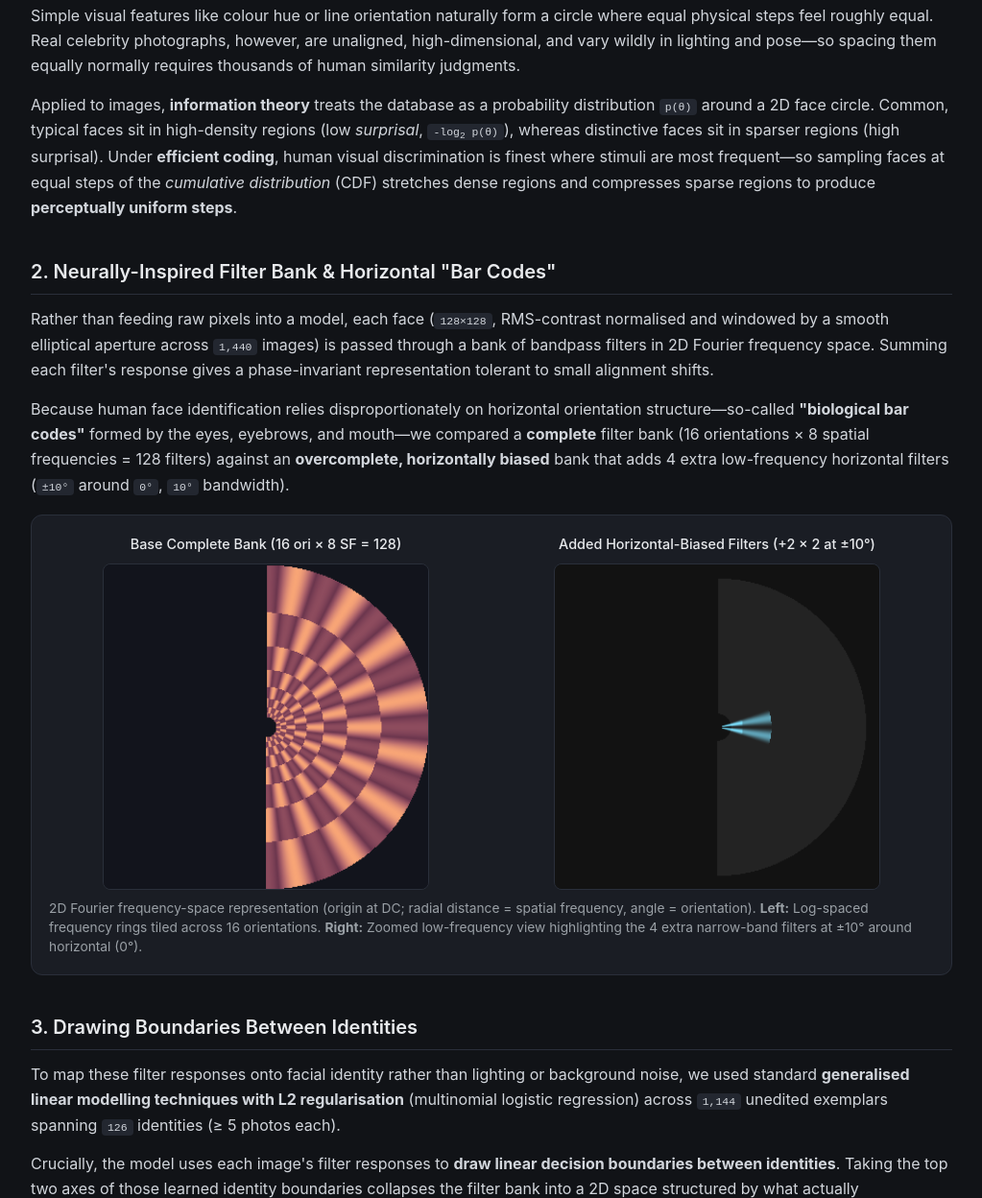
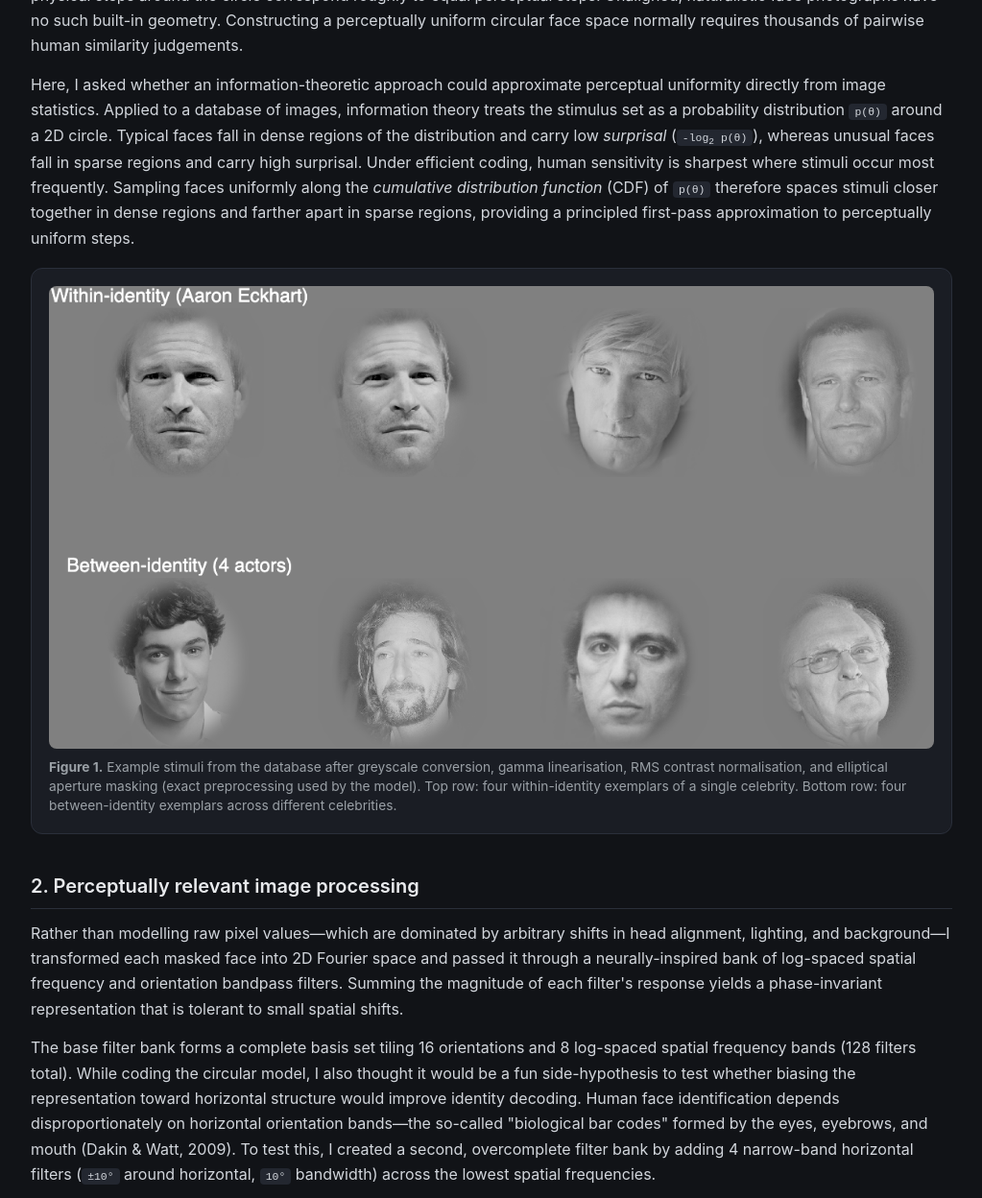
Before and after one commit to willjharrison/circular-face-model, a plain HTML site: page index.html in a window 1280 px wide. Shown: the part 284-1532 px from the top of the page at 96% size, without its empty margins (128-1151 px from the left). Drawn offline with Linux system fonts and the light colour scheme.

Commit message:
Update website with MATLAB filter figures, face exemplars, and 2AFC section

```diff
--- a/index.html
+++ b/index.html
@@ -40,9 +40,9 @@
       background: #2563eb;
       color: #ffffff;
       text-decoration: none;
-      padding: 9px 18px;
+      padding: 10px 20px;
       border-radius: 8px;
-      font-size: 0.92rem;
+      font-size: 0.94rem;
       font-weight: 500;
     }
     .cta-btn:hover { background: #1d4ed8; }
@@ -53,36 +53,17 @@
       padding: 18px;
       margin: 18px 0 24px;
     }
-    .figure-grid {
-      display: grid;
-      grid-template-columns: 1fr 1fr;
-      gap: 18px;
-      align-items: center;
-    }
-    @media (max-width: 720px) {
-      .figure-grid { grid-template-columns: 1fr; }
+    .figure-card img.fig-img {
+      width: 100%;
+      height: auto;
+      display: block;
+      border-radius: 8px;
     }
     .fig-caption {
       font-size: 0.86rem;
       color: var(--muted);
       margin-top: 10px;
       line-height: 1.45;
-    }
-    canvas {
-      width: 100%;
-      max-width: 340px;
-      height: auto;
-      display: block;
-      margin: 0 auto;
-      border-radius: 8px;
-      border: 1px solid var(--border);
-    }
-    .canvas-title {
-      text-align: center;
-      font-size: 0.9rem;
-      font-weight: 500;
-      color: var(--text);
-      margin-bottom: 8px;
     }
     .ring-panel {
       background: var(--midgrey);
@@ -126,6 +107,13 @@
       margin-top: 2px;
       text-shadow: 0 1px 2px rgba(0,0,0,0.45);
     }
+    .caveat-box {
+      background: rgba(255, 118, 117, 0.08);
+      border: 1px solid rgba(255, 118, 117, 0.35);
+      border-radius: 10px;
+      padding: 16px 18px;
+      margin: 16px 0 20px;
+    }
     code {
       background: #232730;
       padding: 2px 6px;
@@ -138,73 +126,60 @@
   <div class="wrap">
     <h1>Information-Theoretic Circular Face Space</h1>
     <p class="subtitle">
-      Building a perceptually uniform ring of unedited, in-the-wild faces without exhaustive psychophysical calibration.
+      An exploratory attempt to build a perceptually uniform circular space of unedited celebrity faces without extensive psychophysical calibration.
     </p>
-    <a class="cta-btn" href="task.html">Launch 2AFC Validation Task &rarr;</a>
 
     <h2>1. Can Information Theory Create Perceptually Uniform Steps?</h2>
     <p>
-      Simple visual features like colour hue or line orientation naturally form a circle where equal physical steps feel roughly equal.
-      Real celebrity photographs, however, are unaligned, high-dimensional, and vary wildly in lighting and pose—so spacing them equally
-      normally requires thousands of human similarity judgments.
+      Many psychophysical experiments rely on circular stimulus dimensions—such as colour hue or line orientation—because equal physical steps around the circle correspond roughly to equal perceptual steps. Unaligned, naturalistic face photographs have no such built-in geometry. Constructing a perceptually uniform circular face space normally requires thousands of pairwise human similarity judgements.
     </p>
     <p>
-      Applied to images, <strong>information theory</strong> treats the database as a probability distribution <code>p(&theta;)</code> around a
-      2D face circle. Common, typical faces sit in high-density regions (low <em>surprisal</em>, <code>-log<sub>2</sub> p(&theta;)</code>),
-      whereas distinctive faces sit in sparser regions (high surprisal). Under <strong>efficient coding</strong>, human visual discrimination
-      is finest where stimuli are most frequent—so sampling faces at equal steps of the <em>cumulative distribution</em> (CDF) stretches dense
-      regions and compresses sparse regions to produce <strong>perceptually uniform steps</strong>.
-    </p>
-
-    <h2>2. Neurally-Inspired Filter Bank &amp; Horizontal "Bar Codes"</h2>
-    <p>
-      Rather than feeding raw pixels into a model, each face (<code>128&times;128</code>, RMS-contrast normalised and windowed by a smooth
-      elliptical aperture across <code>1,440</code> images) is passed through a bank of bandpass filters in 2D Fourier frequency space.
-      Summing each filter's response gives a phase-invariant representation tolerant to small alignment shifts.
-    </p>
-    <p>
-      Because human face identification relies disproportionately on horizontal orientation structure—so-called
-      <strong>"biological bar codes"</strong> formed by the eyes, eyebrows, and mouth—we compared a <strong>complete</strong> filter bank
-      (16 orientations &times; 8 spatial frequencies = 128 filters) against an <strong>overcomplete, horizontally biased</strong> bank
-      that adds 4 extra low-frequency horizontal filters (<code>&plusmn;10&deg;</code> around <code>0&deg;</code>, <code>10&deg;</code> bandwidth).
+      Here, I asked whether an information-theoretic approach could approximate perceptual uniformity directly from image statistics. Applied to a database of images, information theory treats the stimulus set as a probability distribution <code>p(&theta;)</code> around a 2D circle. Typical faces fall in dense regions of the distribution and carry low <em>surprisal</em> (<code>-log<sub>2</sub> p(&theta;)</code>), whereas unusual faces fall in sparse regions and carry high surprisal. Under efficient coding, human sensitivity is sharpest where stimuli occur most frequently. Sampling faces uniformly along the <em>cumulative distribution function</em> (CDF) of <code>p(&theta;)</code> therefore spaces stimuli closer together in dense regions and farther apart in sparse regions, providing a principled first-pass approximation to perceptually uniform steps.
     </p>
 
     <div class="figure-card">
-      <div class="figure-grid">
-        <div>
-          <div class="canvas-title">Base Complete Bank (16 ori &times; 8 SF = 128)</div>
-          <canvas id="canvas-base" width="320" height="320"></canvas>
-        </div>
-        <div>
-          <div class="canvas-title">Added Horizontal-Biased Filters (+2 &times; 2 at &plusmn;10&deg;)</div>
-          <canvas id="canvas-bias" width="320" height="320"></canvas>
-        </div>
+      <img class="fig-img" src="figures/within_between_faces.png" alt="Within-identity vs between-identity masked face exemplars" />
+      <div class="fig-caption">
+        <strong>Figure 1.</strong> Example stimuli from the database after greyscale conversion, gamma linearisation, RMS contrast normalisation, and elliptical aperture masking (exact preprocessing used by the model). Top row: four within-identity exemplars of a single celebrity. Bottom row: four between-identity exemplars across different celebrities.
       </div>
+    </div>
+
+    <h2>2. Perceptually relevant image processing</h2>
+    <p>
+      Rather than modelling raw pixel values—which are dominated by arbitrary shifts in head alignment, lighting, and background—I transformed each masked face into 2D Fourier space and passed it through a neurally-inspired bank of log-spaced spatial frequency and orientation bandpass filters. Summing the magnitude of each filter's response yields a phase-invariant representation that is tolerant to small spatial shifts.
+    </p>
+    <p>
+      The base filter bank forms a complete basis set tiling 16 orientations and 8 log-spaced spatial frequency bands (128 filters total). While coding the circular model, I also thought it would be a fun side-hypothesis to test whether biasing the representation toward horizontal structure would improve identity decoding. Human face identification depends disproportionately on horizontal orientation bands—the so-called "biological bar codes" formed by the eyes, eyebrows, and mouth (Dakin &amp; Watt, 2009). To test this, I created a second, overcomplete filter bank by adding 4 narrow-band horizontal filters (<code>&plusmn;10&deg;</code> around horizontal, <code>10&deg;</code> bandwidth) across the lowest spatial frequencies.
+    </p>
+
+    <div class="figure-card">
+      <img class="fig-img" src="figures/filter_examples.png" alt="Individual log-scaled orientation and spatial frequency filters in 2D Fourier space" />
       <div class="fig-caption">
-        2D Fourier frequency-space representation (origin at DC; radial distance = spatial frequency, angle = orientation).
-        <strong>Left:</strong> Log-spaced frequency rings tiled across 16 orientations.
-        <strong>Right:</strong> Zoomed low-frequency view highlighting the 4 extra narrow-band filters at &plusmn;10&deg; around horizontal (0&deg;).
+        <strong>Figure 2.</strong> Examples of individual log-scaled filters in 2D Fourier frequency space (generated directly in MATLAB). Top row: three representative filters from the base 16&times;8 bank spanning low, mid, and high spatial frequencies and different orientations. Bottom row: three of the added horizontal-biased low-frequency filters centred at &plusmn;10&deg;.
+      </div>
+    </div>
+
+    <div class="figure-card">
+      <img class="fig-img" src="figures/filter_bank_sums.png" alt="Sum of Base vs Horizontal-Biased filter banks in 2D Fourier space" />
+      <div class="fig-caption">
+        <strong>Figure 3.</strong> Total frequency-space coverage obtained by summing all filters in the base bank (left, 128 filters summing uniformly to 1 across the analytic half-plane) versus the horizontal-biased overcomplete bank (right, 132 filters showing the intentional overrepresentation along &plusmn;10&deg; horizontal at low spatial frequencies).
       </div>
     </div>
 
     <h2>3. Drawing Boundaries Between Identities</h2>
     <p>
-      To map these filter responses onto facial identity rather than lighting or background noise, we used standard
-      <strong>generalised linear modelling techniques with L2 regularisation</strong> (multinomial logistic regression) across
-      <code>1,144</code> unedited exemplars spanning <code>126</code> identities (&ge; 5 photos each).
+      To isolate image statistics that carry facial identity rather than incidental lighting or pose variation, I used standard generalised linear modelling techniques with L2 regularisation (multinomial logistic regression) across 1,144 unedited exemplars from 126 identities (each represented by at least 5 photographs).
     </p>
     <p>
-      Crucially, the model uses each image's filter responses to <strong>draw linear decision boundaries between identities</strong>.
-      Taking the top two axes of those learned identity boundaries collapses the filter bank into a 2D space structured by what
-      actually distinguishes one person from another.
+      The key intuition here is that the model uses each image's filter responses to <strong>draw linear decision boundaries between identities</strong>. Taking the top two singular vectors of those learned identity boundaries projects all 1,440 faces onto a single 2D plane organised by identity-diagnostic structure.
     </p>
 
     <h2>4. Identity Decoding Accuracy vs. Chance Baseline</h2>
     <p>
-      Across 5-fold cross-validation, both models decode held-out celebrity identities at roughly <strong>17&times; the Top-1 chance baseline</strong>
-      (<code>0.79%</code> for 126 identities) and <strong>7&times; the Top-5 chance baseline</strong> (<code>3.97%</code>).
-      Adding the 4 extra horizontal filters yields virtually identical accuracy (<code>13.55%</code> vs. <code>13.46%</code>) while adding
-      504 parameters, showing the complete 16&times;8 bank already captures the diagnostic horizontal structure.
+      I evaluated both models using identical 5-fold cross-validation splits. Both the base model (13.46% &plusmn; 1.86%) and the horizontal-biased model (13.55% &plusmn; 2.20%) decoded held-out celebrity identities well above the 0.79% Top-1 chance baseline (~17&times; chance), and reached ~27.8% Top-5 accuracy against a 3.97% chance baseline.
+    </p>
+    <p>
+      As for my side-hypothesis on horizontal bar codes, adding the 4 extra horizontal filters produced virtually identical accuracy while adding 504 free parameters—indicating that the complete 16&times;8 bank already captures the relevant horizontal low-frequency information.
     </p>
 
     <div class="figure-card">
@@ -213,21 +188,18 @@
         <text x="205" y="24" text-anchor="middle" fill="#e8eaed" font-size="14" font-weight="600">Top-1 Identity Decoding (~17&times; Chance)</text>
         <line x1="65" y1="240" x2="365" y2="240" stroke="#444b59" stroke-width="1.2"/>
         <line x1="65" y1="45"  x2="65"  y2="240" stroke="#444b59" stroke-width="1.2"/>
-        <!-- Y ticks 0, 5, 10, 15, 20 -->
         <text x="57" y="244" text-anchor="end" fill="#9aa0a6" font-size="11">0%</text>
         <text x="57" y="195" text-anchor="end" fill="#9aa0a6" font-size="11">5%</text>
         <text x="57" y="146" text-anchor="end" fill="#9aa0a6" font-size="11">10%</text>
         <text x="57" y="98"  text-anchor="end" fill="#9aa0a6" font-size="11">15%</text>
         <text x="57" y="49"  text-anchor="end" fill="#9aa0a6" font-size="11">20%</text>
-        <!-- Chance line 0.79% -> y = 240 - (0.79/20)*195 = 232.3 -->
         <line x1="65" y1="232.3" x2="365" y2="232.3" stroke="#ff7675" stroke-width="1.5" stroke-dasharray="5 4"/>
         <text x="362" y="226" text-anchor="end" fill="#ff9f9e" font-size="11">Chance baseline (0.79%)</text>
-        <!-- Bars: Base 13.46% (h=131.2, y=108.8), SD=1.86% (+/-18.1px) -->
+
         <rect x="115" y="108.8" width="64" height="131.2" rx="4" fill="#5a9cf8"/>
         <line x1="147" y1="90.7" x2="147" y2="126.9" stroke="#ffffff" stroke-width="1.8"/>
         <line x1="139" y1="90.7" x2="155" y2="90.7" stroke="#ffffff" stroke-width="1.8"/>
         <line x1="139" y1="126.9" x2="155" y2="126.9" stroke="#ffffff" stroke-width="1.8"/>
-        <!-- Fold dots Base: 13.00, 15.66, 14.80, 12.02, 11.23 -->
         <circle cx="141" cy="113.3" r="3" fill="#ffffff" opacity="0.85"/>
         <circle cx="144" cy="87.3"  r="3" fill="#ffffff" opacity="0.85"/>
         <circle cx="147" cy="95.7"  r="3" fill="#ffffff" opacity="0.85"/>
@@ -236,12 +208,10 @@
         <text x="147" y="81" text-anchor="middle" fill="#e8eaed" font-size="12" font-weight="600">13.5%</text>
         <text x="147" y="260" text-anchor="middle" fill="#d2d6dc" font-size="11.5">Base (128)</text>
 
-        <!-- Biased 13.55% (h=132.1, y=107.9), SD=2.20% (+/-21.5px) -->
         <rect x="245" y="107.9" width="64" height="132.1" rx="4" fill="#8c7ae6"/>
         <line x1="277" y1="86.4" x2="277" y2="129.4" stroke="#ffffff" stroke-width="1.8"/>
         <line x1="269" y1="86.4" x2="285" y2="86.4" stroke="#ffffff" stroke-width="1.8"/>
         <line x1="269" y1="129.4" x2="285" y2="129.4" stroke="#ffffff" stroke-width="1.8"/>
-        <!-- Fold dots Biased: 13.72, 16.06, 14.80, 11.06, 11.23 -->
         <circle cx="271" cy="106.2" r="3" fill="#ffffff" opacity="0.85"/>
         <circle cx="274" cy="83.4"  r="3" fill="#ffffff" opacity="0.85"/>
         <circle cx="277" cy="95.7"  r="3" fill="#ffffff" opacity="0.85"/>
@@ -254,32 +224,29 @@
         <text x="615" y="24" text-anchor="middle" fill="#e8eaed" font-size="14" font-weight="600">Top-5 Identity Decoding (~7&times; Chance)</text>
         <line x1="475" y1="240" x2="775" y2="240" stroke="#444b59" stroke-width="1.2"/>
         <line x1="475" y1="45"  x2="475" y2="240" stroke="#444b59" stroke-width="1.2"/>
-        <!-- Y ticks 0, 10, 20, 30, 35 -->
         <text x="467" y="244" text-anchor="end" fill="#9aa0a6" font-size="11">0%</text>
         <text x="467" y="188" text-anchor="end" fill="#9aa0a6" font-size="11">10%</text>
         <text x="467" y="133" text-anchor="end" fill="#9aa0a6" font-size="11">20%</text>
         <text x="467" y="77"  text-anchor="end" fill="#9aa0a6" font-size="11">30%</text>
-        <!-- Chance line 3.97% -> y = 240 - (3.97/35)*195 = 217.9 -->
         <line x1="475" y1="217.9" x2="775" y2="217.9" stroke="#ff7675" stroke-width="1.5" stroke-dasharray="5 4"/>
         <text x="772" y="211" text-anchor="end" fill="#ff9f9e" font-size="11">Chance baseline (3.97%)</text>
-        <!-- Base Top-5: 27.88% -> h = 155.3, y = 84.7 -->
+
         <rect x="525" y="84.7" width="64" height="155.3" rx="4" fill="#5a9cf8"/>
         <text x="557" y="77" text-anchor="middle" fill="#e8eaed" font-size="12" font-weight="600">27.9%</text>
         <text x="557" y="260" text-anchor="middle" fill="#d2d6dc" font-size="11.5">Base (128)</text>
-        <!-- Biased Top-5: 27.71% -> h = 154.4, y = 85.6 -->
+
         <rect x="655" y="85.6" width="64" height="154.4" rx="4" fill="#8c7ae6"/>
         <text x="687" y="78" text-anchor="middle" fill="#e8eaed" font-size="12" font-weight="600">27.7%</text>
         <text x="687" y="260" text-anchor="middle" fill="#d2d6dc" font-size="11.5">Horiz-Biased (132)</text>
       </svg>
       <div class="fig-caption">
-        5-fold cross-validated identity classification across 126 celebrities (&ge; 5 exemplars each). Error bars denote &plusmn;1 SD across folds; white dots show individual fold accuracies.
+        <strong>Figure 4.</strong> Five-fold cross-validated identity classification across 126 celebrities (&ge; 5 exemplars each). Error bars denote &plusmn;1 SD across folds; white dots show individual fold accuracies relative to the dashed chance baselines.
       </div>
     </div>
 
     <h2>5. Resulting Equal-Step Circular Face Space</h2>
     <p>
-      Projecting all 1,440 faces into the top two identity-boundary axes, fitting a circular von Mises density (<code>H = 2.64 bits</code>),
-      and sampling uniformly along the CDF selects 16 unedited faces spaced at equal information-theoretic steps starting at <code>0&deg;</code> (due east).
+      Projecting all 1,440 faces onto the top two identity-boundary axes, estimating the circular von Mises density (<code>H = 2.64 bits</code>), and sampling uniformly along its cumulative distribution yields 16 unedited faces spaced around the circle starting at <code>0&deg;</code> (due east).
     </p>
 
     <div class="ring-panel">
@@ -288,82 +255,20 @@
         <div class="ring-circle"></div>
       </div>
     </div>
+
+    <h2>6. Psychophysical Validation (2AFC Task)</h2>
+    <p>
+      An information-theoretic space is only useful for perceptual experiments if its geometry actually predicts human similarity judgements. To test this, I built a counterbalanced two-alternative forced-choice (2AFC) validation task. On each trial, observers view two pairs of faces: an anchor face paired with its immediate neighbour on the circle ("near") versus the same anchor paired with the face on the opposite side of the circle ("far"). Across passes, the roles of near and far faces are swapped using an opposite anchor so that individual face distinctiveness cannot bias the comparison.
+    </p>
+    <div class="caveat-box">
+      <p style="margin:0;">
+        <strong>Methodological caveat:</strong> Despite above-chance identity decoding, this simple model is almost certainly <em>not</em> perceptually valid as a true face space. Summing filter responses globally discards the spatial configuration of facial features (e.g. eye spacing vs. mouth shape), collapsing 126 identity boundaries onto just two linear axes loses most of the identity variance, and the unaligned, in-the-wild photographs vary substantially in head pose, gaze, and facial expression—cues that dominate human similarity judgements.
+      </p>
+    </div>
+    <a class="cta-btn" href="task.html">Launch 2AFC Validation Task &rarr;</a>
   </div>
 
   <script>
-    // 1. Render 2D Fourier Filter Bank Canvases
-    function drawFilterBanks() {
-      const cBase = document.getElementById('canvas-base').getContext('2d');
-      const cBias = document.getElementById('canvas-bias').getContext('2d');
-      const W = 320, H = 320;
-      const imgBase = cBase.createImageData(W, H);
-      const imgBias = cBias.createImageData(W, H);
-
-      const nOris = 16, nFreqs = 8;
-      const oriBW = 180 / nOris;
-      const fKnots = [];
-      for (let i = 0; i <= nFreqs; i++) {
-        fKnots.push(4 * Math.pow(64 / 4, i / nFreqs));
-      }
-
-      for (let py = 0; py < H; py++) {
-        for (let px = 0; px < W; px++) {
-          const fx = (px - W / 2) * (128 / W);
-          const fy = (H / 2 - py) * (128 / H);
-          const rad = Math.hypot(fx, fy);
-          const ang = (Math.atan2(fy, fx) * 180) / Math.PI;
-          const inHalf = (ang >= -90 && ang < 90);
-
-          let vBase = 0;
-          if (inHalf && rad >= fKnots[0] && rad <= fKnots[nFreqs]) {
-            let sfIdx = 0;
-            for (let s = 0; s < nFreqs; s++) {
-              if (rad >= fKnots[s] && rad <= fKnots[s + 1]) { sfIdx = s; break; }
-            }
-            for (let oi = 0; oi < nOris; oi++) {
-              const oriC = -90 + oi * oriBW;
-              const dAng = ((ang - oriC + 90) % 180 + 180) % 180 - 90;
-              const w = 0.5 * (1 + Math.cos(Math.PI * Math.min(Math.abs(dAng) / oriBW, 1)));
-              const checker = ((oi + sfIdx) % 2 === 0) ? 1.0 : 0.48;
-              vBase = Math.max(vBase, w * checker);
-            }
-          }
-
-          const idx = (py * W + px) * 4;
-          imgBase.data[idx]     = Math.round(18 + 230 * Math.pow(vBase, 0.85));
-          imgBase.data[idx + 1] = Math.round(20 + 145 * Math.pow(vBase, 1.3));
-          imgBase.data[idx + 2] = Math.round(28 + 180 * (vBase * (1 - 0.5 * vBase)));
-          imgBase.data[idx + 3] = 255;
-
-          // Zoomed low-SF panel (+/- 48 cyc/img)
-          const fxZ = (px - W / 2) * (96 / W);
-          const fyZ = (H / 2 - py) * (96 / H);
-          const radZ = Math.hypot(fxZ, fyZ);
-          const angZ = (Math.atan2(fyZ, fxZ) * 180) / Math.PI;
-          const inHalfZ = (angZ >= -90 && angZ < 90);
-
-          let vBias = 0;
-          if (inHalfZ && radZ >= 1.5 && radZ <= 16) {
-            for (const oriC of [-10, 10]) {
-              const dAng = ((angZ - oriC + 90) % 180 + 180) % 180 - 90;
-              const wOri = 0.5 * (1 + Math.cos(Math.PI * Math.min(Math.abs(dAng) / 10, 1)));
-              const sfTone = (radZ < 7.5) ? 1.0 : 0.68;
-              vBias = Math.max(vBias, wOri * sfTone);
-            }
-          }
-          const ringHint = (radZ >= 4 && radZ <= 44 && inHalfZ) ? 35 : 18;
-          imgBias.data[idx]     = Math.round(ringHint + 90 * vBias);
-          imgBias.data[idx + 1] = Math.round(ringHint + 190 * vBias);
-          imgBias.data[idx + 2] = Math.round(ringHint + 220 * vBias);
-          imgBias.data[idx + 3] = 255;
-        }
-      }
-      cBase.putImageData(imgBase, 0, 0);
-      cBias.putImageData(imgBias, 0, 0);
-    }
-    drawFilterBanks();
-
-    // 2. Render 16-Face Equal-Step Circular Ring
     const stage = document.getElementById('ring-stage');
     const N_STEPS = 16;
     const R_PCT = 40;
```
Also changed, not shown: figures/filter_bank_sums.png (added), figures/filter_examples.png (added), figures/within_between_faces.png (added).
